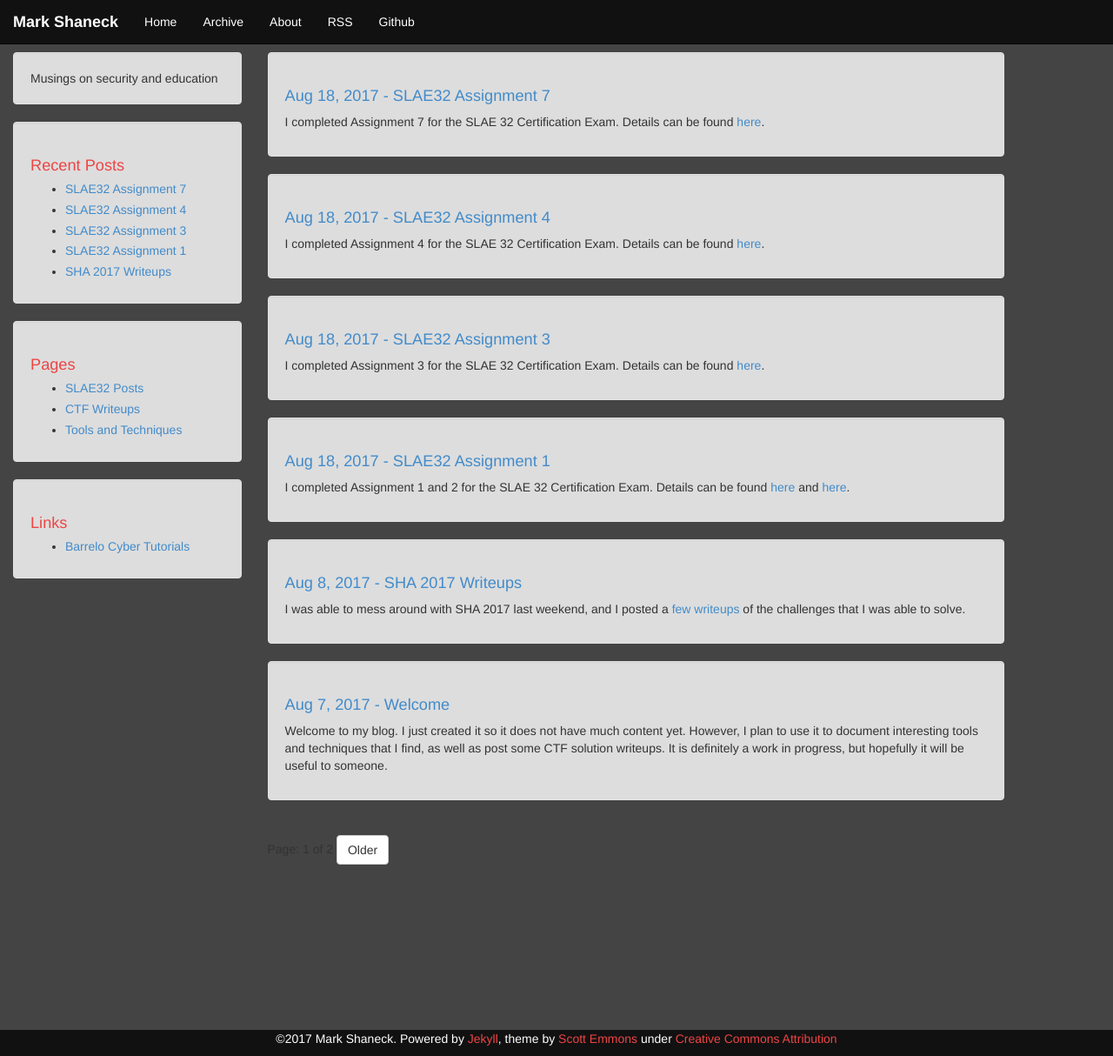
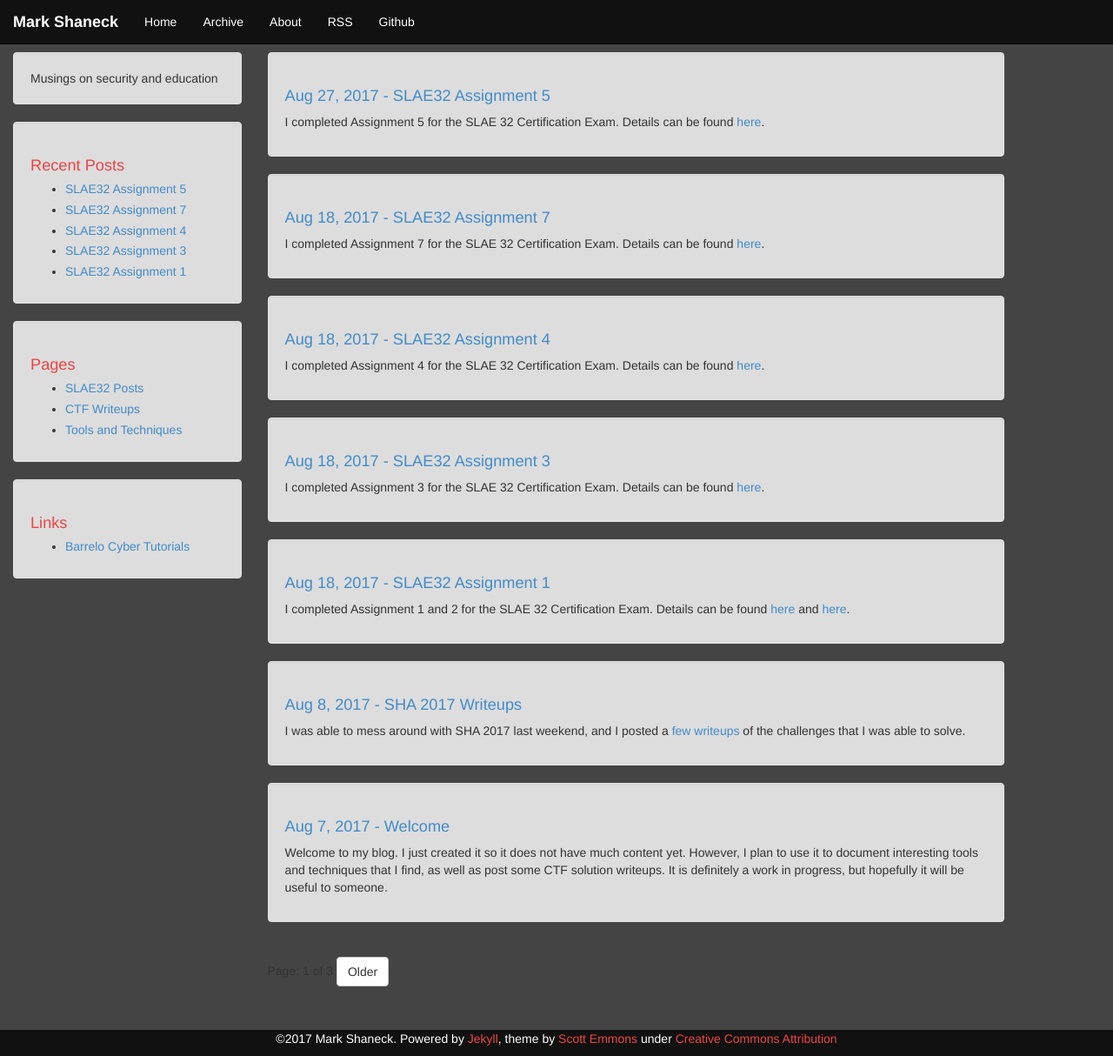
Before and after one commit to mshaneck/mshaneck.github.io, a Jekyll site: the page built from index.html, in a window 1280 px wide and 1214 px high. Shown: the whole window at 87% size. Built offline with Jekyll 4.4.1, drawn with Linux system fonts in a browser that asks for light colours; the list of posts is cut into pages by our own code.

Commit message:
Added links for A5

```diff
--- a/SLAE32/index.md
+++ b/SLAE32/index.md
@@ -13,6 +13,8 @@
 
 [Assignment 4](./slae32-assignment4)
 
+[Assignment 5](./slae32-assignment5)
+
 [Assignment 7](./slae32-assignment7)
 
 All code for these writeups is located on my [github page](http://github.com/mshaneck)
--- /dev/null
+++ b/_posts/2017-08-27-slae-assignment5.md
@@ -0,0 +1,6 @@
+---
+layout: post
+title: SLAE32 Assignment 5
+---
+
+I completed Assignment 5 for the SLAE 32 Certification Exam. Details can be found [here](/SLAE32/slae32-assignment5).
```
Also changed, not shown: SLAE32/slae32-assignment5.md (line endings or trailing spaces).
